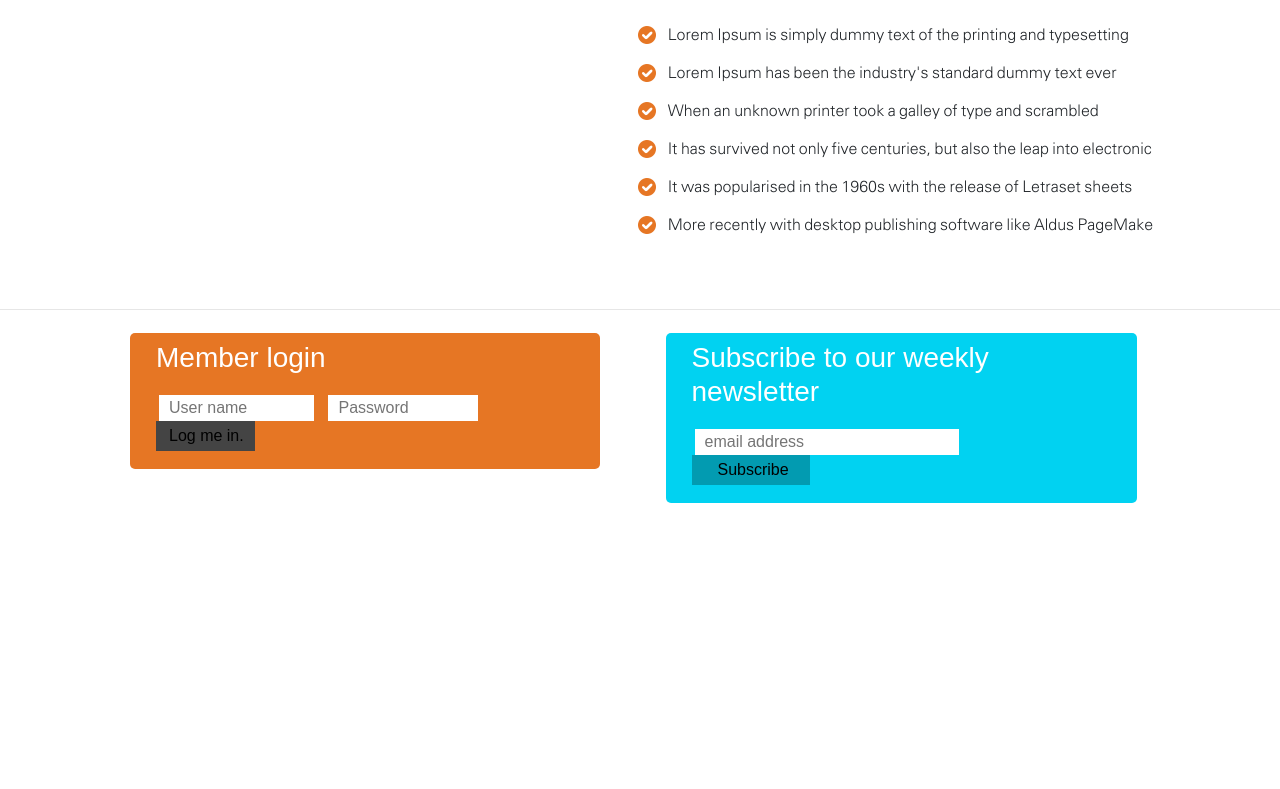
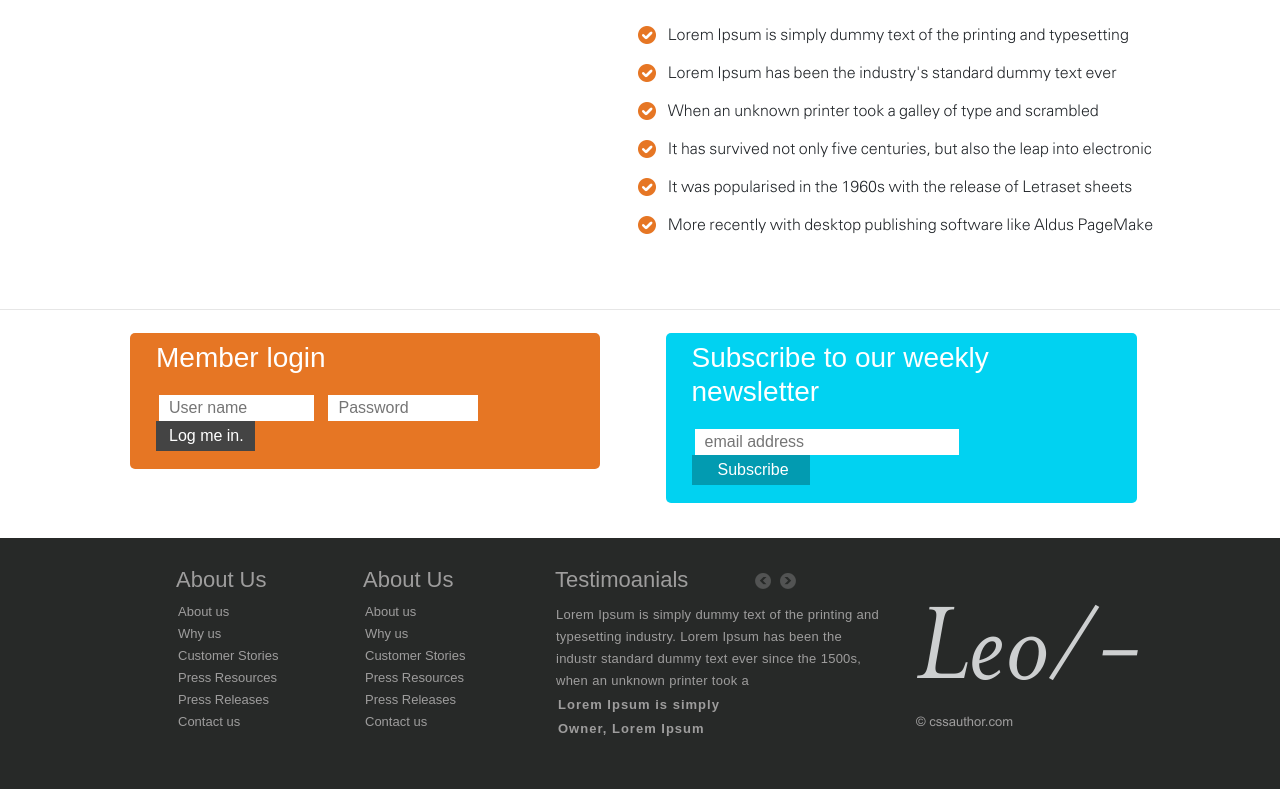
Before and after one commit to art-tal/Site_7_2019.11.17, a plain HTML site: page index.html in a window 1280 px wide. Shown: the part 1729-2518 px from the top of the page. Before the commit the page ends 2267 px from the top, so only its background shows below. Drawn offline with Linux system fonts and the light colour scheme; a script that the page names is missing; a web font is replaced by a local one.

Commit message:
Add footer and fixed something

```diff
--- a/css/fonts.css
+++ b/css/fonts.css
@@ -1,3 +1,9 @@
+@font-face {
+  font-family: "ArialMT";
+  font-style: normal;
+  font-weight: normal;
+  src: url("../fonts/ArialMT.ttf") format("truetype"); }
+
 @font-face {
   font-family: "SegoeWP";
   font-style: normal;
@@ -11,10 +17,17 @@
   src: url("../fonts/SegoeWPN-Light.ttf") format("truetype"); }
 
 @font-face {
-  font-family: "segoe-wpn-semibold";
+  font-family: "SegoeWPN-Semibold";
   font-style: normal;
   font-weight: normal;
   src: url("../fonts/SegoeWPN-Semibold.ttf") format("truetype"); }
+
+@font-face {
+  font-family: "SegoeUI-SemiBold";
+  font-style: normal;
+  font-weight: normal;
+  src: url("../fonts/SegoeUI-SemiBold.ttf") format("truetype"); }
+
 
 @font-face {
   font-family: "Univers CE 45 Light";
--- a/css/main.css
+++ b/css/main.css
@@ -31,7 +31,7 @@ header nav {
 }
 
 header nav .nav {
-	padding: 40px 0 0 33px;
+	padding: 38px 0 0 34px;
 }
 
 header nav li {
@@ -42,7 +42,15 @@ header nav a {
 	color: #CDCFD0;
 	font-size: 22.63px;
 	font-family: "SegoeWPNLight", sans-serif;
+}
 
+header nav .nav-link:hover {
+	text-decoration: underline;
+	color: #CDCFD0;
+}
+
+header .nav-link {
+    padding: 10px 15px;
 }
 
 .coffee {
@@ -51,16 +59,16 @@ header nav a {
 
 .intro {
 	color: #fff;
-	padding-top: 72px;
+	padding-top: 77px;
     padding-left: 10px;
 
 }
 
 .intro h2 {
-	font-family: "segoe-wpn-semibold", sans-serif;
+	font-family: "SegoeWPN-Semibold", sans-serif;
 	font-size: 64.63px;
-	line-height: 70px;
-	margin-bottom: 0;
+	line-height: 62px;
+	margin-bottom: 2px;
 }
 
 .intro h3 {
@@ -78,6 +86,12 @@ header nav a {
     padding: 2px 24px 3px 20px;
     letter-spacing: 0.3px;
 	box-shadow: 0 0 4px 4px #333;
+}
+
+.intro button:hover {
+	background-color:#0DF385;
+	color: #333;
+	box-shadow: 0 0 4px 4px #ccc;
 }
 
 /*/////////////MAIN/////////////*/
@@ -114,10 +128,12 @@ main ul li a {
 	color: #5C5B5B;
 }
 
-.nav-link.active {
-	font-family: "segoe-wpn-semibold", sans-serif;
-	font-weight: bold;
+main .col-3 .nav-link.active {
+	font-family: "SegoeWPN-Semibold", sans-serif;
+	font-weight: 900;
 }
+
+
 
 main ul li.col-3 {
 	padding: 0;
@@ -310,13 +326,108 @@ article p {
 .forms form button {
 	padding: 3px 11px 3px 13px;
 	border: none;
+	color: #fff;
 }
 
 .forms form[name="login"] button {
 	background-color: #444444;
 }
 
+.forms form[name="login"] button:hover {
+	box-shadow: 0 0 10px 4px #FAB505;
+}
+
 .forms form[name="newsletter"] button {
 	background-color: #029BB1;
 	padding: 3px 21px 3px 26px;
 }
+
+.forms form[name="newsletter"] button:hover {
+	box-shadow: 0 0 10px 4px #9DF0FD;
+}
+
+
+
+/*/////////////FOOTER/////////////*/
+
+footer {
+	background-color: #272928;
+}
+
+footer .container {
+	padding: 29px 60px 40px 78px;
+	font-family: "ArialMT", sans-serif;
+	font-size: 13px;
+	color: #9E9D9D;
+}
+
+footer .container h2 {
+	font-family: "SegoeWPNLight", sans-serif;
+	font-size: 22px;
+	margin-bottom: 8px;
+}
+
+footer .container li {
+	list-style-type: none;
+    margin-left: 2px;
+}
+
+footer .container li > a {
+	line-height: 22px;
+	color: #9E9D9D;
+}
+
+
+footer .container .col-2 {
+	padding-left: 28px;
+	margin-left: 15px;
+}
+
+footer .container .col-4{
+	margin-left: 33px;
+	padding-right: 0;
+}
+
+footer .container .col-4 h2 {
+	margin-bottom: 11px;
+	display: inline-block;
+}
+
+footer .container .col-4 img[alt="back"] {
+	margin-left: 63px;
+    margin-top: -4px;
+}
+
+footer .container .col-4 img[alt="next"] {
+	margin-left: 5px;
+    margin-top: -4px;
+}
+
+footer .container .col-4 p {
+	margin-left: 1px;
+	line-height: 22px;
+    letter-spacing: 0.25px;
+    word-spacing: 0.25px;
+    margin-bottom: 5px;
+}
+
+footer .container .col-4 h4 {
+	font-weight: bold;
+	font-size: 13px;
+	margin-left: 3px;
+	letter-spacing: 1px;
+}
+
+footer .container .col-3 h1 {
+	margin: 17px 0 8px 17px;
+	font-family: "MrsEavesItalic", sans-serif;
+	line-height: 120px;
+	font-size: 118.51px;
+	color: #CDCFD0;
+}
+
+footer .container .col-3 span {
+	margin: 0;
+	font-family: "ArialMT", sans-serif;
+	margin-left: 17px;
+}
--- a/index.html
+++ b/index.html
@@ -57,13 +57,13 @@
 
 		<ul class="nav nav-tabs row">
 			<li class="nav-item col-3">
-				<a class="nav-link active" href="#" name="responsive">
+				<a class="nav-link" href="#" name="responsive">
 					<img src="img/responsive.png" alt="responsive">
 					<h2>Responsive Websites</h2>
 				</a>
 			</li>
 			<li class="nav-item col-3">
-				<a class="nav-link" href="#" name="e_commerce">
+				<a class="nav-link active" href="#" name="e_commerce">
 					<img src="img/e_commerce.png" alt="e_commerce">
 					<h2>e Commerce Websites</h2>
 				</a>
@@ -140,8 +140,8 @@
 				<div class="col-6">
 					<form action="#" method="post" name="login">
 						<h2>Member login</h2>
-						<input type="text" placeholder="User name">
-						<input type="password" placeholder="Password">
+						<input type="text" placeholder="User name" maxlength="16" pattern="[A-Za-z0-9] {16}">
+						<input type="password" placeholder="Password" pattern="[A-Za-z0-9] {8,}">
 						<button>Log me in.</button>
 					</form>
 				</div>
@@ -156,7 +156,51 @@
 		</div>
 	</div>
 
+	<footer>
+		<div class="container">
+			<div class="row">
+				<div class="col-2">
+					<h2>About Us</h2>
+					<ul>
+						<li><a href="#">About us</a></li>
+						<li><a href="#">Why us</a></li>
+						<li><a href="#">Customer Stories</a></li>
+						<li><a href="#">Press Resources</a></li>
+						<li><a href="#">Press Releases</a></li>
+						<li><a href="#">Contact us</a></li>
+					</ul>
+				</div>
 
+				<div class="col-2">
+					<h2>About Us</h2>
+					<ul>
+						<li><a href="#">About us</a></li>
+						<li><a href="#">Why us</a></li>
+						<li><a href="#">Customer Stories</a></li>
+						<li><a href="#">Press Resources</a></li>
+						<li><a href="#">Press Releases</a></li>
+						<li><a href="#">Contact us</a></li>
+					</ul>
+				</div>
+
+				<div class="col-4">
+					<h2>Testimoanials</h2>
+					<img src="img/back.png" alt="back">
+					<img src="img/next.png" alt="next">
+					<p>Lorem Ipsum is simply dummy text of the printing and typesetting industry. Lorem Ipsum has been the industr standard dummy text ever since the 1500s,<br> when an unknown printer took a </p>
+					<h4>Lorem Ipsum is simply</h4>
+					<h4>Owner, Lorem Ipsum</h4>
+				</div>
+
+				<div class="col-3">
+					<h1>Leo/-</h1>
+					<span>&#xA9; cssauthor.com</span>
+				</div>
+
+			</div>
+
+		</div>
+	</footer>
 
 	<script src="libs/bootstrap/js/bootstrap.min.js"></script>
 	<script src="js/common.js"></script>
```
Also changed, not shown: fonts/ArialMT.ttf (added), fonts/SegoeUI-SemiBold.ttf (added), img/back.png (added), img/next.png (added).
